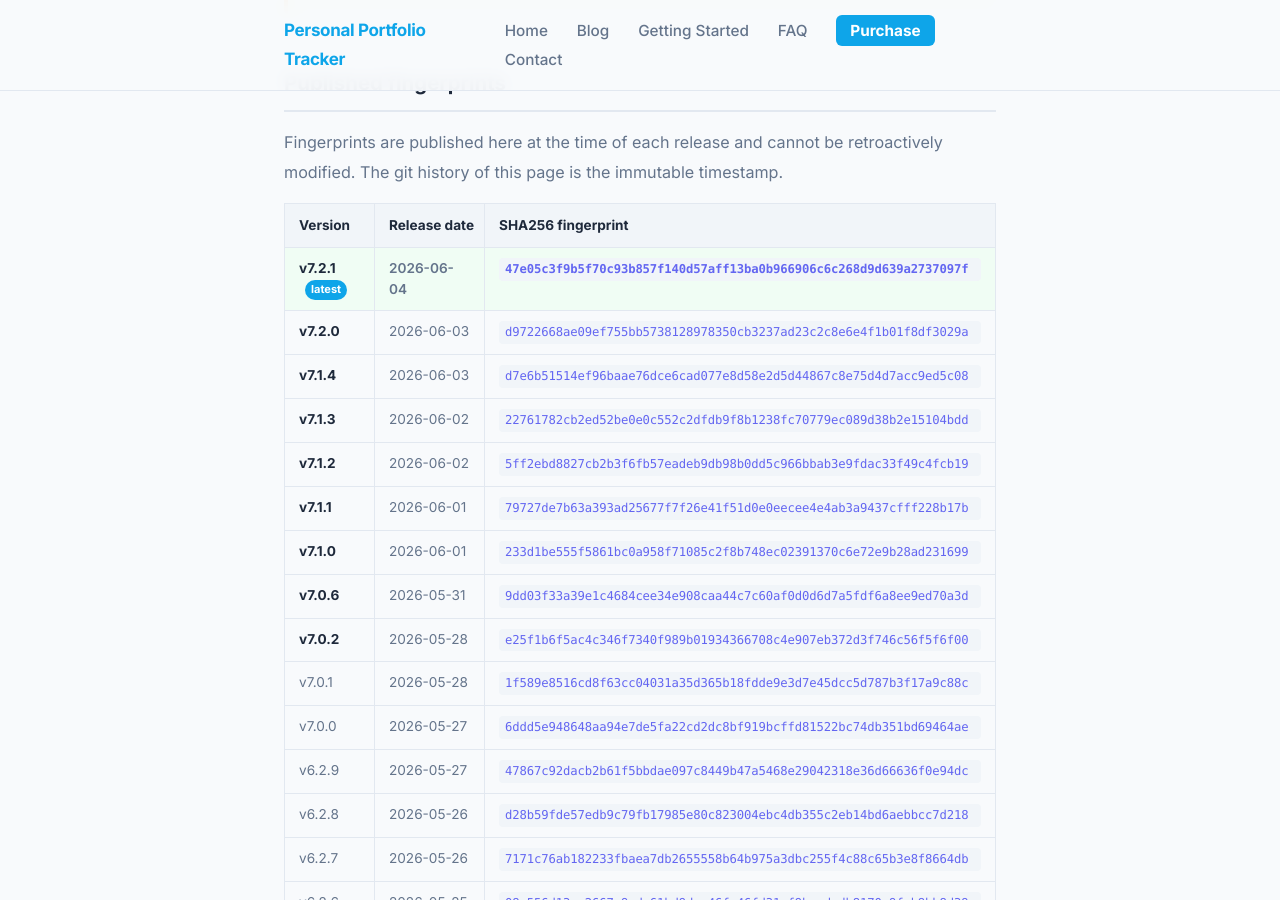
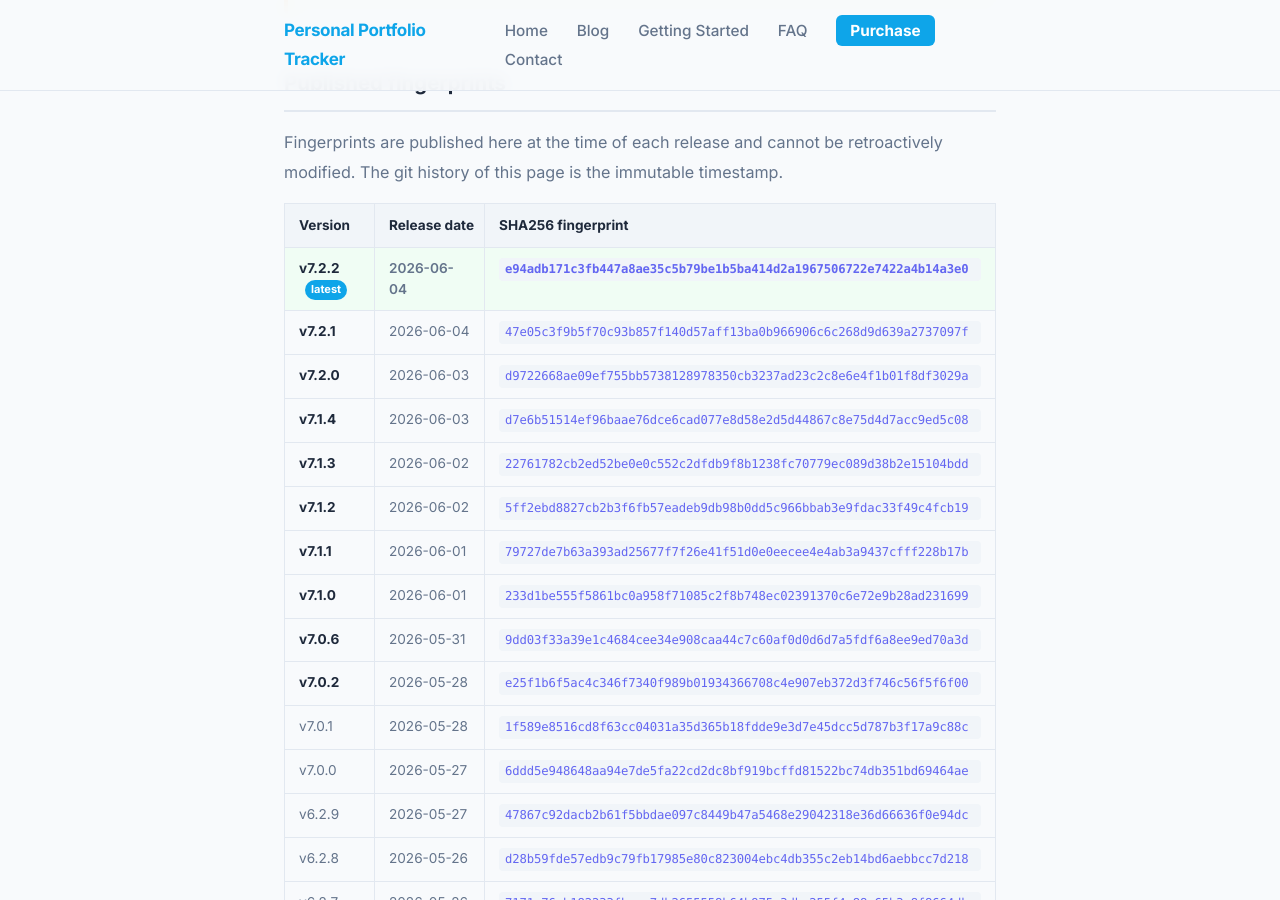
Before and after one commit to srikrishna2024/portfolio-tracker-blog, a Jekyll site: the page built from release-fingerprints/index.html, in a window 1280 px wide and 900 px high, scrolled down 933 px. Built offline with Jekyll 4.4.1, drawn with Linux system fonts in a browser that asks for light colours.

Commit message:
release: add v7.2.2 fingerprint

```diff
--- a/release-fingerprints/index.html
+++ b/release-fingerprints/index.html
@@ -40,7 +40,12 @@
       </thead>
       <tbody>
         <tr class="fp-current">
-          <td><strong>v7.2.1</strong> <span class="fp-badge">latest</span></td>
+          <td><strong>v7.2.2</strong> <span class="fp-badge">latest</span></td>
+          <td>2026-06-04</td>
+          <td><code class="fp-code">e94adb171c3fb447a8ae35c5b79be1b5ba414d2a1967506722e7422a4b14a3e0</code></td>
+        </tr>
+        <tr>
+          <td><strong>v7.2.1</strong></td>
           <td>2026-06-04</td>
           <td><code class="fp-code">47e05c3f9b5f70c93b857f140d57aff13ba0b966906c6c268d9d639a2737097f</code></td>
         </tr>
```
